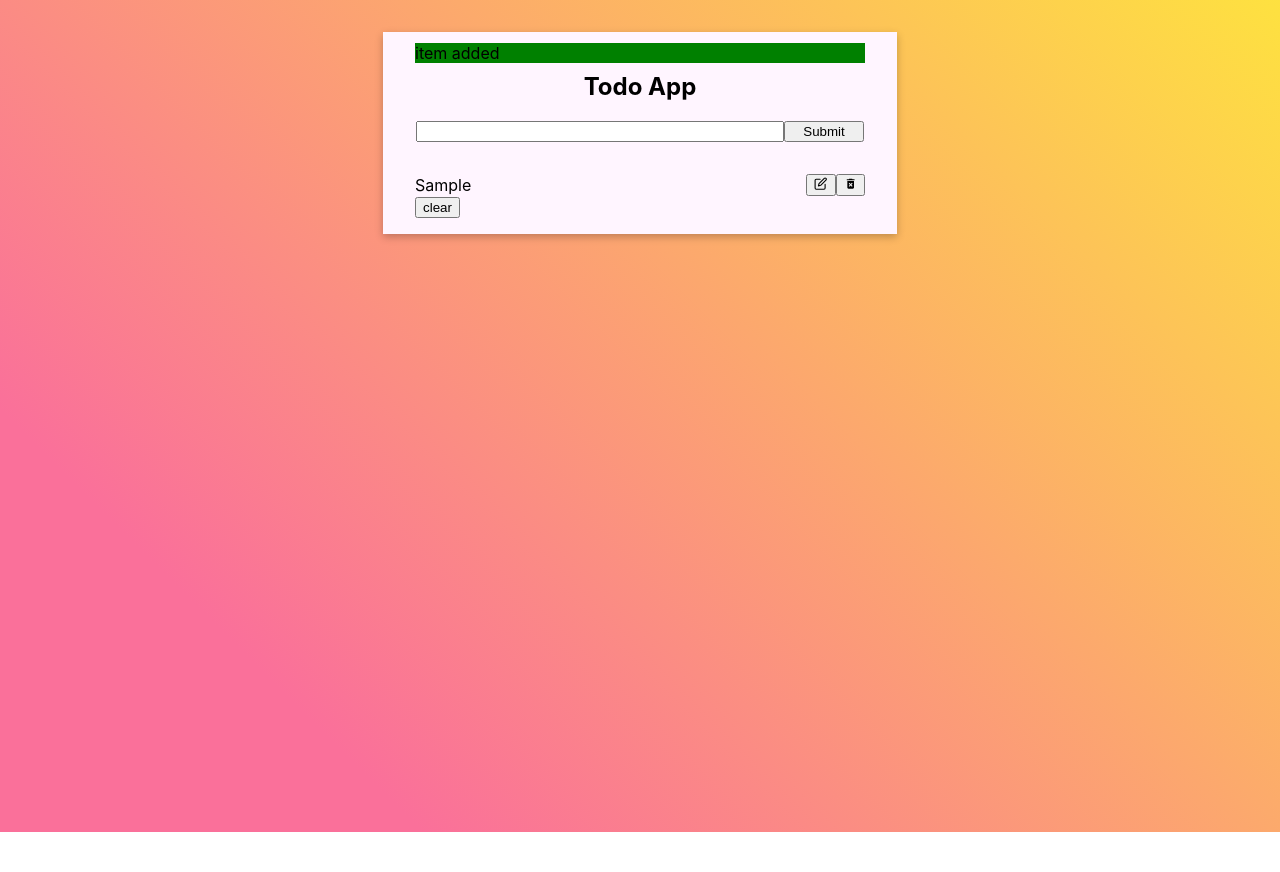
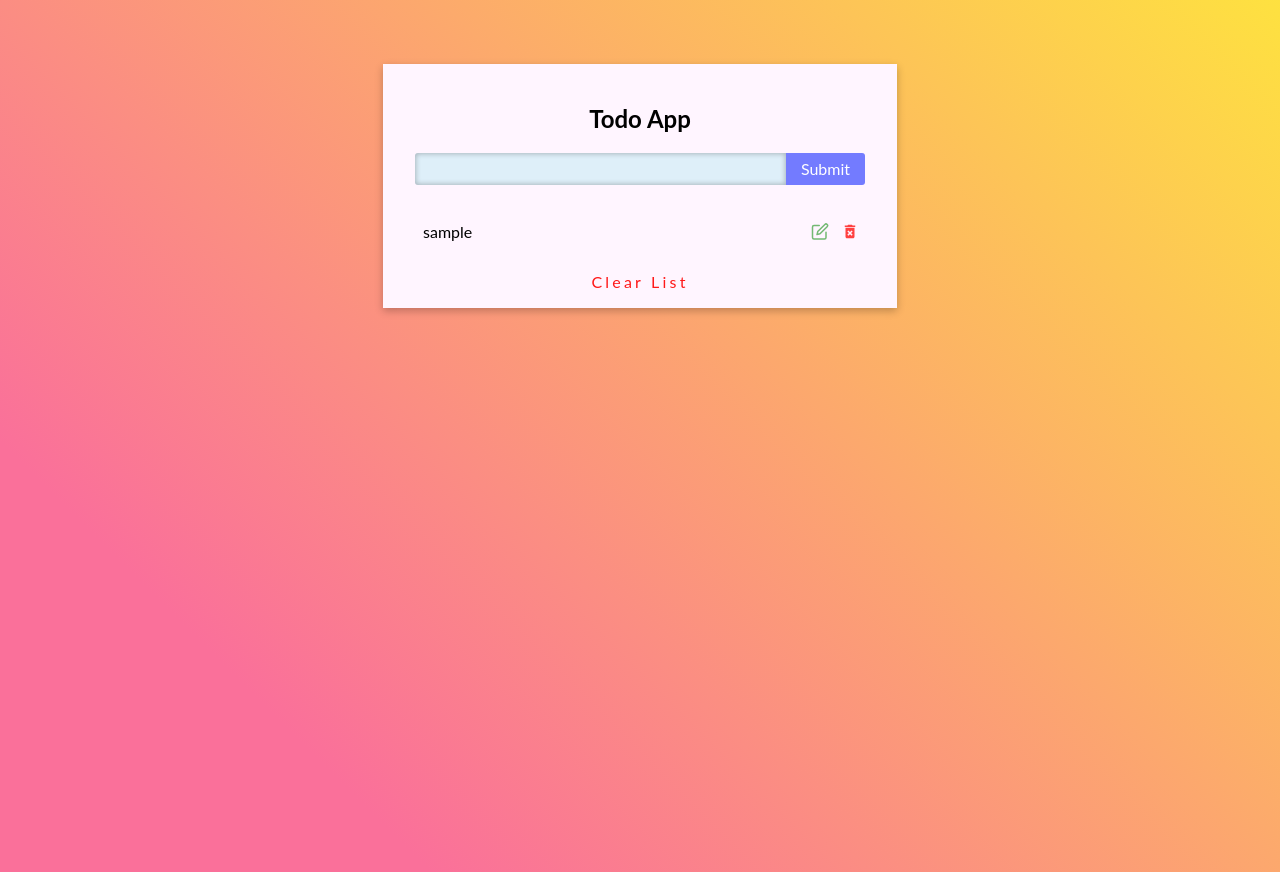
Before and after one commit to johannranudd/react-todo-app, a React (Create React App) app: page / in a window 1280 px wide. Both pictures are taken after typing "Sample" into the empty fields and a click on the button "Submit". Before the commit the page ends 832 px from the top, so only its background shows below. Built offline with nearby package versions, Linux system fonts and the light colour scheme.

Commit message:
some new functionality and lots of styling

```diff
--- a/src/App.js
+++ b/src/App.js
@@ -1,8 +1,10 @@
 import Todo from './components/Todo';
+import { GlobalStyle } from './App.styles';
 
 function App() {
   return (
     <>
+      <GlobalStyle />
       <Todo />
     </>
   );
--- /dev/null
+++ b/src/App.styles.js
@@ -0,0 +1,59 @@
+// import styled from 'styled-components';
+import { createGlobalStyle } from 'styled-components';
+
+export const colors = {
+  white: '#fff',
+  white2: '#fff5ff',
+  black: '#000',
+  lightBlue: '#deeff9',
+  blue: '#737bff',
+  green: 'green',
+  pinkBgColor: '#fa709a',
+  yellowBgColor: '#fee140',
+  boxShadow1: 'rgba(0, 0, 0, 0.24)',
+  boxShadow2: 'rgba(100, 100, 111, 0.2)',
+  alertDanger: '#ff9999',
+  alertSuccess: '#b3d9b3',
+  alertDangerText: '#ff1919',
+  deleteBtnColor: '#ff4040',
+  editBtnColor: '#73b973',
+  backgroundColorGradient: 'linear-gradient(45deg, #fa709a 20%, #fee140 100%);',
+};
+
+export const fonts = {
+  lato: "'Lato', sans-serif;",
+  playfair: "'Playfair Display', serif;",
+};
+
+export const device = {
+  mobileS: `(min-width: 320px)`,
+  mobileM: `(min-width: 375px)`,
+  mobileL: `(min-width: 425px)`,
+  tablet: `(min-width: 768px)`,
+  laptop: `(min-width: 1024px)`,
+  laptopL: `(min-width: 1440px)`,
+  desktop: `(min-width: 2560px)`,
+};
+
+export const GlobalStyle = createGlobalStyle`
+    * {
+        /* margin: 0; */
+        /* padding: 0; */
+        /* box-sizing: border-box; */
+        /* font-size: 18px; */
+        font-family: ${fonts.lato};
+    }
+    body {
+        font-family: -apple-system, BlinkMacSystemFont, 'Segoe UI', 'Roboto', 'Oxygen',
+            'Ubuntu', 'Cantarell', 'Fira Sans', 'Droid Sans', 'Helvetica Neue',
+            sans-serif;
+        -webkit-font-smoothing: antialiased;
+        -moz-osx-font-smoothing: grayscale;
+        height: 100vh;
+        background-image: ${colors.backgroundColorGradient}
+    }
+    code {
+        font-family: source-code-pro, Menlo, Monaco, Consolas, 'Courier New',
+            monospace;
+    }
+`;
--- a/src/components/Alert.js
+++ b/src/components/Alert.js
@@ -4,11 +4,11 @@ const Alert = ({ show, type, msg, showAlert, list }) => {
   useEffect(() => {
     const timeOut = setTimeout(() => {
       showAlert();
-    }, 3000);
+    }, 1500);
     return () => {
       clearTimeout(timeOut);
     };
-  }, [list]);
+  }, [list, show]);
   return <p className={`alert ${type}`}>{msg}</p>;
 };
 
--- a/src/components/List.js
+++ b/src/components/List.js
@@ -9,19 +9,25 @@ const List = ({ list, clearList, deleteItem, editItem }) => {
         const { id, inputValue } = item;
         return (
           <article key={id} className='list-item'>
-            <div>{inputValue}</div>
+            <div className='value'>
+              {inputValue.length < 30
+                ? inputValue.toLowerCase()
+                : `${inputValue.substring(0, 34).toLowerCase()}...`}
+            </div>
             <div className='button-container'>
-              <button onClick={() => editItem(id)}>
+              <button className='edit-btn' onClick={() => editItem(id)}>
                 <FiEdit />
               </button>
-              <button onClick={() => deleteItem(id)}>
+              <button className='delete-btn' onClick={() => deleteItem(id)}>
                 <MdDeleteForever />
               </button>
             </div>
           </article>
         );
       })}
-      <button onClick={clearList}>clear</button>
+      <button className='clear-btn' onClick={clearList}>
+        Clear List
+      </button>
     </>
   );
 };
--- a/src/components/Todo.js
+++ b/src/components/Todo.js
@@ -71,7 +71,7 @@ const Todo = () => {
   return (
     <StyledDiv>
       <section className='wrapper'>
-        {alert.show && <Alert {...alert} showAlert={showAlert} list={list} />}
+        <Alert {...alert} showAlert={showAlert} list={list} />
         <h2>Todo App</h2>
         <form action='' onSubmit={handleSubmit}>
           <input
--- a/src/components/Todo.styled.js
+++ b/src/components/Todo.styled.js
@@ -1,16 +1,17 @@
 import styled from 'styled-components';
+import { colors, device } from '../App.styles';
 
 export const StyledDiv = styled.div`
   width: 70%;
   max-width: 450px;
   margin: auto;
-  margin-top: 2rem;
+  margin-top: 4rem;
   padding: 2rem 2rem 1rem 2rem;
-  background: #fff5ff;
-  box-shadow: rgba(0, 0, 0, 0.24) 0px 3px 8px;
+  background-color: ${colors.white2};
+  box-shadow: ${colors.boxShadow1} 0px 3px 8px;
   transition: 0.3s;
   &:hover {
-    box-shadow: rgba(100, 100, 111, 0.2) 0px 7px 29px 0px;
+    box-shadow: ${colors.boxShadow2} 0px 7px 29px 0px;
   }
   .wrapper {
     position: relative;
@@ -24,28 +25,108 @@ export const StyledDiv = styled.div`
       margin-bottom: 2rem;
       input {
         width: 80%;
+        background-color: ${colors.lightBlue};
+        border-top-left-radius: 3px;
+        border-bottom-left-radius: 3px;
+        padding: 0.5rem;
+        border: none;
+        box-shadow: inset ${colors.boxShadow1} 0px 0px 5px 1px;
+        :focus {
+          outline: none;
+        }
       }
       .submit-btn {
         width: 5rem;
+        background-color: ${colors.blue};
+        border: none;
+        border-top-right-radius: 3px;
+        border-bottom-right-radius: 3px;
+        font-size: 1rem;
+        cursor: pointer;
+        color: ${colors.white};
+        transition: 0.2s;
+        :hover {
+          box-shadow: inset ${colors.boxShadow1} 0px 0px 10px 3px;
+          color: ${colors.black};
+        }
       }
     }
+
+    .list-item {
+      display: flex;
+      justify-content: space-between;
+      align-items: center;
+      height: 30px;
+      transition: 0.3s;
+      padding-left: 0.5rem;
+      .button-container {
+        display: flex;
+        button {
+          display: flex;
+          align-items: center;
+          border: none;
+          background-color: transparent;
+          cursor: pointer;
+          font-size: 1.2rem;
+          width: 30px;
+          height: 30px;
+          transition: 0.3s;
+          :hover {
+            opacity: 0.6;
+          }
+        }
+        .edit-btn {
+          color: ${colors.editBtnColor};
+        }
+        .delete-btn {
+          color: ${colors.deleteBtnColor};
+        }
+      }
+    }
+
     .alert {
       position: absolute;
       top: -45px;
       left: 50%;
       transform: translateX(-50%);
       width: 100%;
+      text-align: center;
+      transition: 0.3s;
+      color: ${colors.white};
     }
-    .danger {
-      background-color: red;
+    .alert.danger {
+      color: ${colors.alertDangerText};
+      background-color: ${colors.alertDanger};
     }
-    .success {
-      background-color: green;
+    .alert.success {
+      color: ${colors.green};
+      background-color: ${colors.alertSuccess};
     }
-    .list-item {
-      display: flex;
-      justify-content: space-between;
-      align-items: center;
+    .clear-btn {
+      display: block;
+      margin: auto;
+      margin-top: 1.5rem;
+      width: 50%;
+      border: none;
+      font-size: 1rem;
+      color: ${colors.alertDangerText};
+      background: transparent;
+      cursor: pointer;
+      transition: 0.3s;
+      border-radius: 5px;
+      letter-spacing: 0.2rem;
+      :hover {
+        color: ${colors.white};
+        background: ${colors.alertDanger};
+      }
     }
   }
+
+  /* MEDIA */
+  @media ${device.tablet} {
+  }
+  @media ${device.laptop} {
+  }
+  @media ${device.laptopL} {
+  }
 `;
--- a/src/index.css
+++ /dev/null
@@ -1,15 +0,0 @@
-body {
-  margin: 0;
-  font-family: -apple-system, BlinkMacSystemFont, 'Segoe UI', 'Roboto', 'Oxygen',
-    'Ubuntu', 'Cantarell', 'Fira Sans', 'Droid Sans', 'Helvetica Neue',
-    sans-serif;
-  -webkit-font-smoothing: antialiased;
-  -moz-osx-font-smoothing: grayscale;
-  height: 100vh;
-  background-image: linear-gradient(45deg, #fa709a 20%, #fee140 100%);
-}
-
-code {
-  font-family: source-code-pro, Menlo, Monaco, Consolas, 'Courier New',
-    monospace;
-}
--- a/src/index.js
+++ b/src/index.js
@@ -1,6 +1,5 @@
 import React from 'react';
 import ReactDOM from 'react-dom';
-import './index.css';
 import App from './App';
 import reportWebVitals from './reportWebVitals';
 
```
